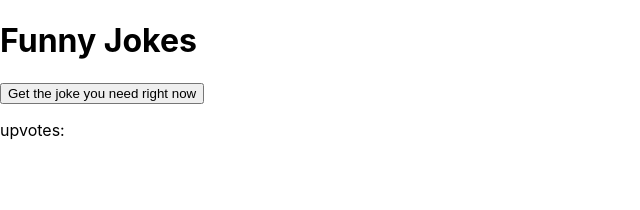
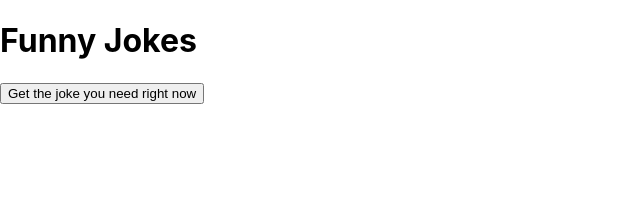
Before and after one commit to grconnor/funny_jokes_client_team_2, a React (Create React App) app: page / in a window 1280 px wide. Shown: the top 210 px of the page, without its empty margins (0-640 px from the left). Built offline with nearby package versions, Linux system fonts and the light colour scheme.

Commit message:
Adding ability to show/display joke depending on displayJoke state

```diff
--- a/src/components/JokeManager.jsx
+++ b/src/components/JokeManager.jsx
@@ -4,11 +4,12 @@ import { getJoke } from "../modules/joke";
 class JokeManager extends Component {
   state = {
     currentJoke: {},
+    displayJoke: false
   };
 
   getRandomJoke = async () => {
     let result = await getJoke();
-    this.setState({ currentJoke: result });
+    this.setState({ currentJoke: result, displayJoke: true });
   };
 
   render() {
@@ -20,10 +21,12 @@ class JokeManager extends Component {
         <button onClick={this.getRandomJoke} data-cy="joke-getter">
           Get the joke you need right now
         </button>
-        <div data-cy="random-joke">
+        {this.state.displayJoke && (
+          <div data-cy="random-joke">
           <p>{currentJokeContent}</p>
           <p data-cy="upvotes">upvotes: {currentJokeUpvote}</p>
         </div>
+        )}
       </>
     );
   }
```
